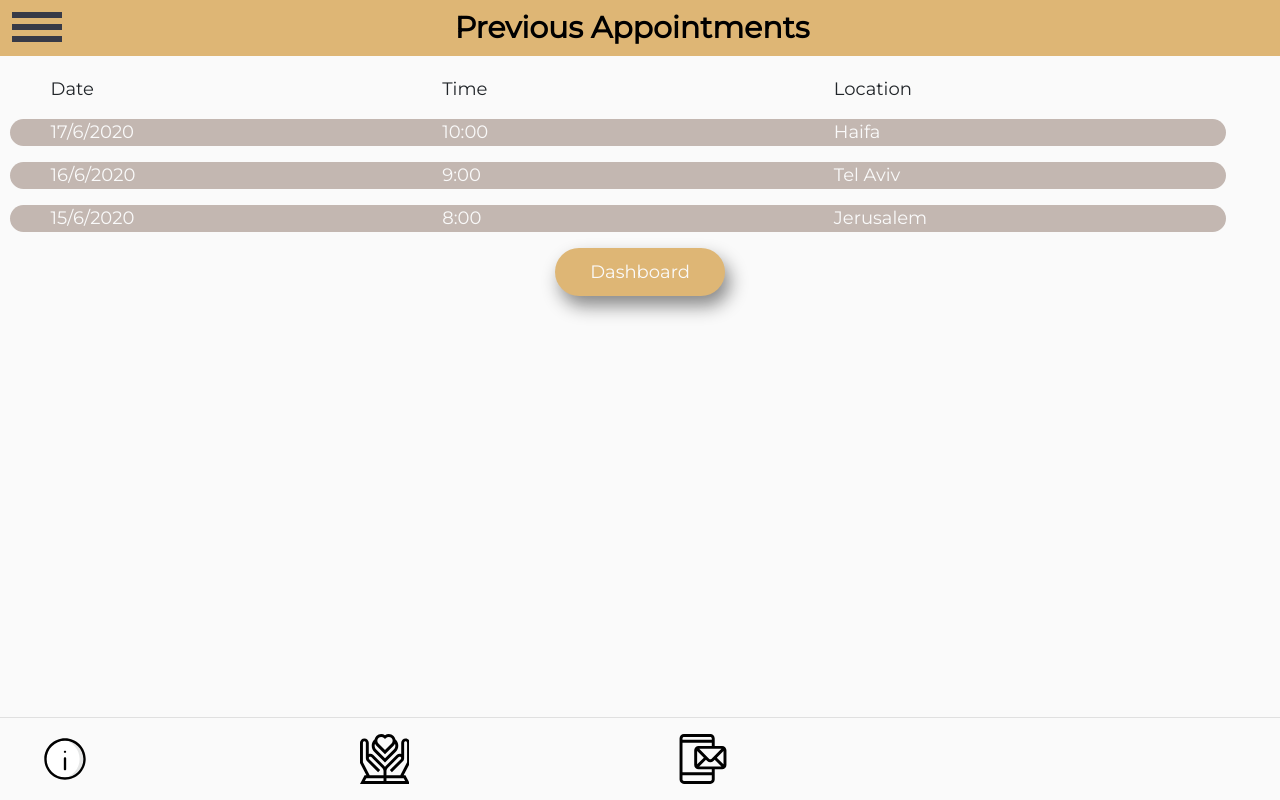
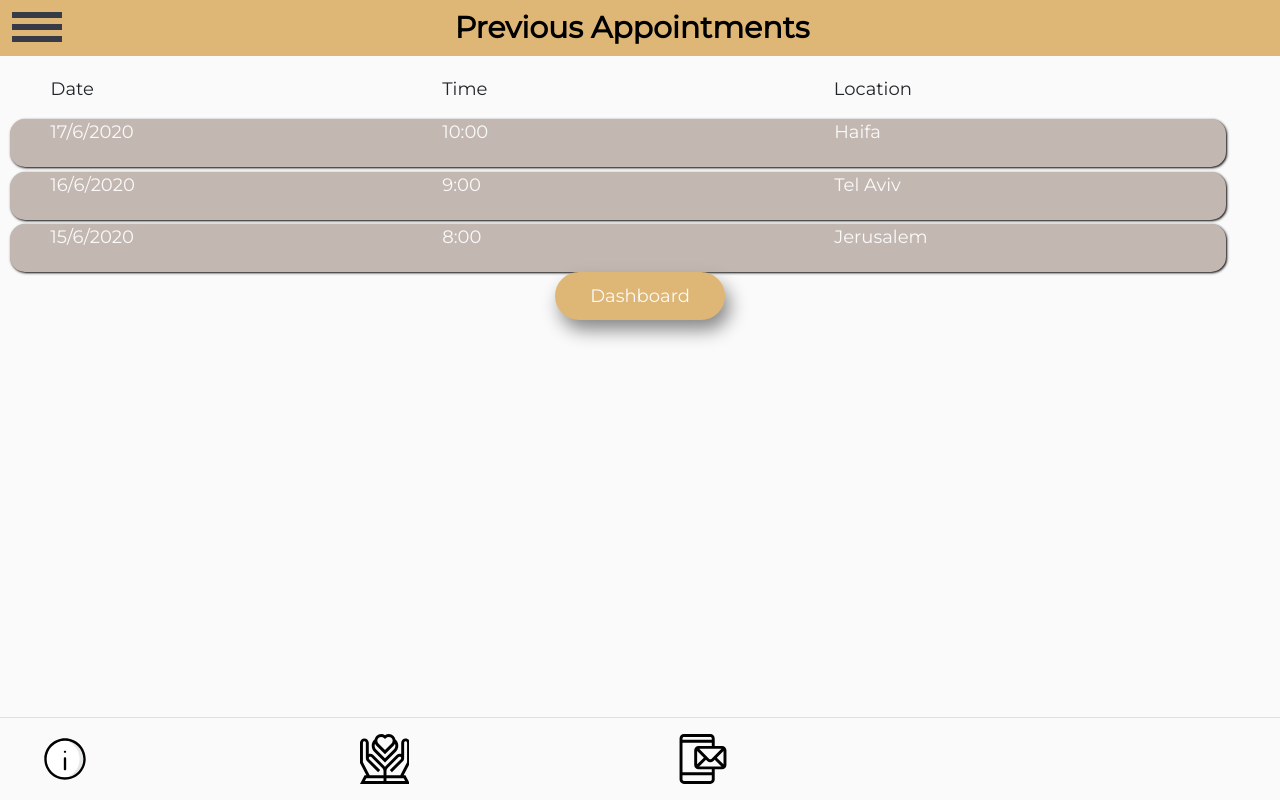
Before and after one commit to startach/ZM-BloodComponents, a React (Create React App) app in the folder client/: page /prevapp in a window 1280 px wide. Built offline with nearby package versions, Linux system fonts and the light colour scheme.

Commit message:
adding css to the dashboard views

```diff
--- a/client/src/components/Dashboard/Dashboard.Appoin.js
+++ b/client/src/components/Dashboard/Dashboard.Appoin.js
@@ -16,7 +16,7 @@ export default function DashboardAppoin() {
       <br></br>
       Here is few details regarding your upcoming appointment:
       </div>
-      <table className='table upcomingAppointment'>
+      <table className='schedulesTables upcomingAppointment'>
         <thead>
           <tr className='headerRow'>
             <th className='headerEntries'>Date</th>
--- a/client/src/components/Dashboard/Dashboard.NoAppoin.js
+++ b/client/src/components/Dashboard/Dashboard.NoAppoin.js
@@ -25,7 +25,7 @@ function DashboardNoAppoin() {
       </p>
       {/* table area::::: */}
 
-      <table className="table noAppointmentTable">
+      <table className="schedulesTables noAppointmentTable">
         <thead>
           <tr className="headerRow">
             <th className="headerEntries">Date</th>
@@ -37,25 +37,19 @@ function DashboardNoAppoin() {
           <tr className='rowContainer'>
             <td className='rowClass' >01/08/2020</td>
             <td className='rowClass'>12:30</td>
-            <td className='rowClass'>
-              {" "}
-              <button className="scheduleButton">Register</button>
+            <td className='rowClass'><button className="scheduleButton">Register</button>
             </td>
           </tr>
           <tr className='rowContainer'>
             <td className="rowClass">31/06/2020</td>
             <td className="rowClass">14:30</td>
-            <td className="rowClass">
-              {" "}
-              <button className="scheduleButton">Register</button>
+            <td className="rowClass"><button className="scheduleButton">Register</button>
             </td>
           </tr>
           <tr className='rowContainer'>
             <td className="rowClass scheduleTableRow">08/07/2020</td>
             <td className="rowClass">09:00</td>
-            <td className="rowClass">
-              {" "}
-              <button className="scheduleButton">Register</button>
+            <td className="rowClass"><button className="scheduleButton">Register</button>
             </td>
           </tr>
         </tbody>
--- a/client/src/components/Dashboard/dashboard.css
+++ b/client/src/components/Dashboard/dashboard.css
@@ -32,13 +32,6 @@ border-radius: 5px;
 width: fit-content;
 }
 
-
-.table{
-    justify-content: space-between;
-    width: 95%;
-    margin: auto;
-}
-
 .hospitalsOptionsContainer{
     margin: auto;
     padding: 8% 0 8% 0;
@@ -46,16 +39,28 @@ width: fit-content;
 
 .userEligibility{
     padding-top: 6%;
-
-}
-
-.headerRow{
-    height: fit-content;
 }
 
 .rowClass{
     color: #fafafa;
     font-family: "Montserrat";
     font-size: 18px;
-    padding-top: 3px;
+    padding-top: 30px;
+    text-align: start;
 }
+
+.schedulesTables th,
+.schedulesTables td {
+  padding: 0.75rem;
+  vertical-align: top;
+}
+
+.schedulesTables thead th {
+  vertical-align: bottom;
+}
+
+.schedulesTables {
+    width: 100%;
+    margin-bottom: 1rem;
+    color: #212529;
+  }
--- a/client/src/components/appointmentsEntry/appointmentsEntry.css
+++ b/client/src/components/appointmentsEntry/appointmentsEntry.css
@@ -1,13 +1,14 @@
 .rowContainer {
   display: flex;
-  justify-content: center;
-  align-items: center;
+  justify-content: space-around;
+  align-content: center;
   list-style-type: none;
   border-radius: 15px;
   background-color: #c3b7b1;
-  height: fit-content;
+  height: 6vh;
   width: 95%;
-  margin-left: 10px;
+  margin: 4.5px auto auto 10px;
+  box-shadow: black 1px 1px 2.5px;
 }
 
 .rowEntry {
```
